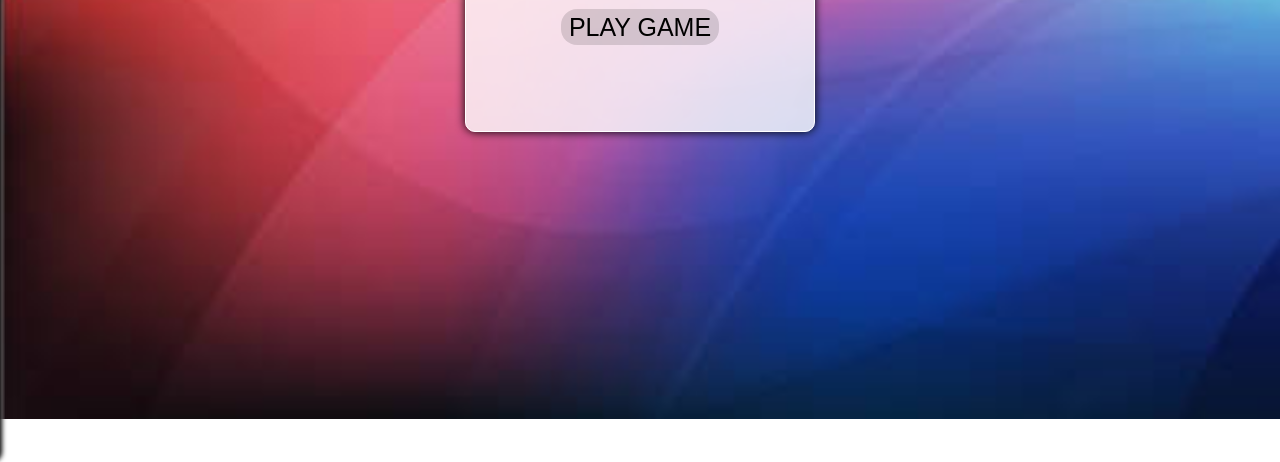
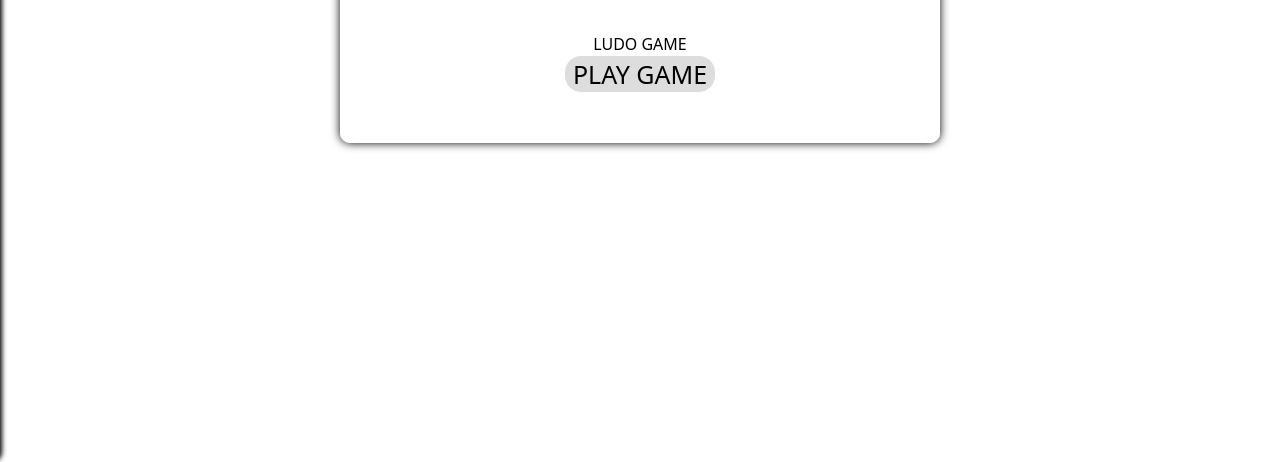
Before and after one commit to DavidTimi1/Ludo-Game, a website: page ludo.html in a window 1280 px wide. Shown: the part 338-800 px from the top of the page. Drawn offline with nearby package versions, Linux system fonts and the light colour scheme; files that its build step writes are made by us from their sources.

Commit message:
Refactor (config) : Add tailwind

```diff
--- a/ludo.css
+++ b/ludo.css
@@ -2,51 +2,20 @@
 @tailwind components;
 @tailwind utilities;
 
-body{
-    margin-top: 0px;
-    background-image: url("assets/bg1.jpg");
-    background-size: cover;
-    background-repeat: no-repeat;
-    font-family: Arial, Helvetica, sans-serif;
-    word-spacing: 1px;
-    letter-spacing: 0.3px;
-    transition: all 0.5s ease-in-out ;
-    user-select: none;
-}
-
-#preGame-overlay{
-    position: fixed;
-    top: 0px;
-    left: 0px;
-    height: 100%;
-    width: 100%;
-    text-align: center;
-}
 
 .preGame{
     position: fixed;
-    display: flex;
-    flex-direction: column;
-    justify-content: center;
-    align-items: center;
     text-align: center;
-    top: 40%;
+    padding: 50px 20px;
+    top: 50%;
     left: 50%;
     transform: translate(-50%,-50%);
-    width: 350px;
-    height: 300px;
+    width: min(80%, 600px);
     background-color:rgba(255, 255, 255, 0.8);
     border: 1px solid white;
     border-radius: 10px;
     box-shadow: 0px 0px 10px black;
 }
-
-
-h1{
-    font-size: 50px;
-    margin-bottom: 15px;
-}
-
 
 #reg-error{
     color: red;
--- a/tailwind.config.js
+++ b/tailwind.config.js
@@ -1,10 +1,9 @@
 module.exports = {
-  purge: ['./src/**/*.{html,js}', './public/index.html'],
-  darkMode: false, // or 'media' or 'class'
+  content: [
+    './ludo.html',
+    './src/**/*.{html,js,jsx,ts,tsx,vue}',
+  ],
   theme: {
-    extend: {},
-  },
-  variants: {
     extend: {},
   },
   plugins: [],
```
Also changed, not shown: package.json (+9 -2 lines), output.css (added), 1 other file.
